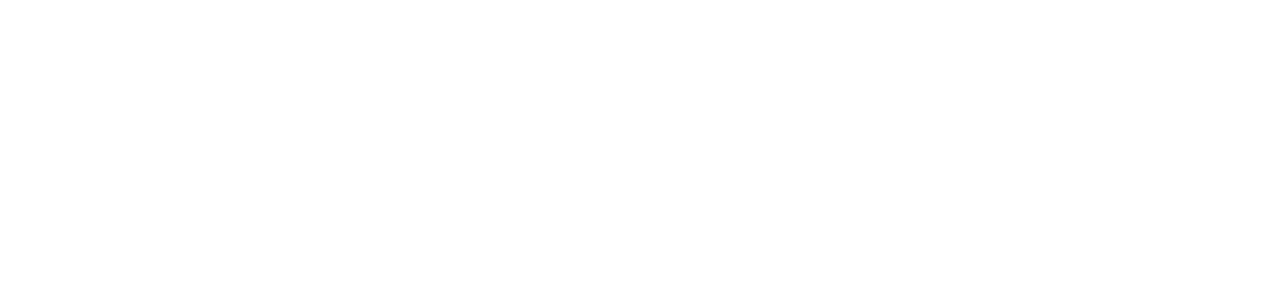
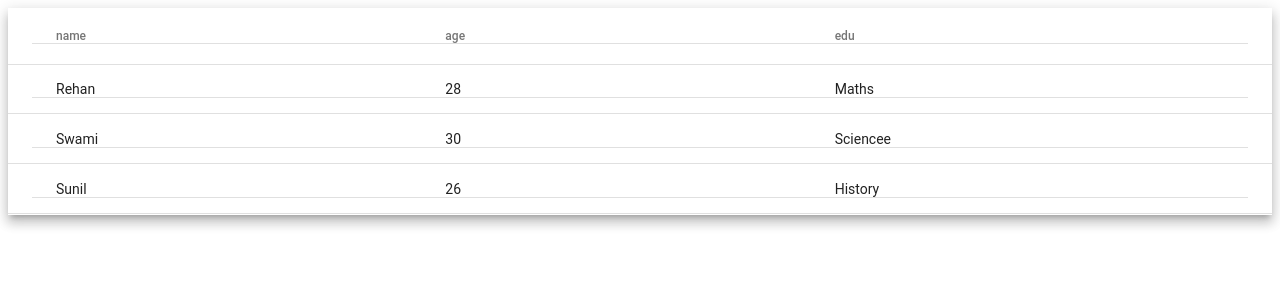
Before and after one commit to rehanhussainimam/angular-ivy-z6vwna, an Angular app: page / in a window 1280 px wide. Shown: the top 300 px of the page. Built offline with nearby package versions, Linux system fonts and the light colour scheme.

Commit message:
1 file modified

```diff
--- a/src/app/app.component.html
+++ b/src/app/app.component.html
@@ -34,3 +34,48 @@
     </div>
   </mat-expansion-panel>
 </mat-accordion> -->
+
+<div class="example-container mat-elevation-z8">
+  <mat-table #table [dataSource]="dataSource">
+    <!--- Note that these columns can be defined in any order.
+        The actual rendered columns are set as a property on the row definition" -->
+
+    <!-- Position Column -->
+    <div *ngFor="let key of displayedColumns; index as i">
+      <ng-container matColumnDef="{{ key }}">
+        <th mat-header-cell *matHeaderCellDef>{{ key }}</th>
+        <td mat-cell *matCellDef="let element">{{ element[key].value }}</td>
+      </ng-container>
+    </div>
+
+    <!-- Expanded Content Column - The detail row is made up of this one column -->
+    <ng-container matColumnDef="expandedDetail">
+      <mat-cell *matCellDef="let detail">
+        <h1>{{detail | json}}}</h1>
+      </mat-cell>
+    </ng-container>
+
+    <mat-header-row *matHeaderRowDef="displayedColumns"></mat-header-row>
+    <mat-row
+      *matRowDef="let row; columns: displayedColumns"
+      matRipple
+      class="element-row"
+      [class.expanded]="expandRow"
+      (click)="toggleDetailsRow(row)"
+    ></mat-row>
+    <mat-row
+      *matRowDef="
+        let row;
+        columns: ['expandedDetail'];
+        when: isExpansionDetailRow
+      "
+      [@detailExpand]="
+        explansionDetialRowCollection.includes(row.element)
+          ? 'expanded'
+          : 'collapsed'
+      "
+      style="overflow: hidden"
+    >
+    </mat-row>
+  </mat-table>
+</div>
```
